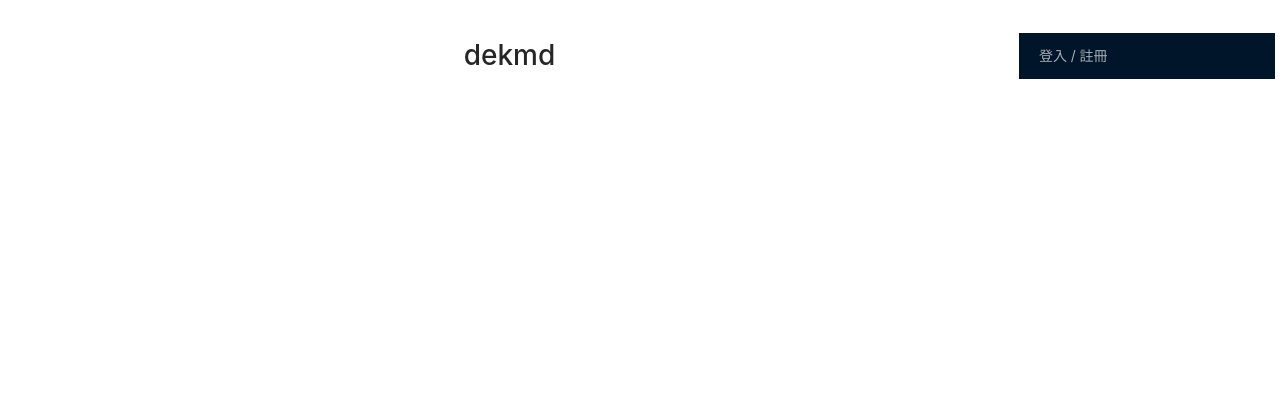
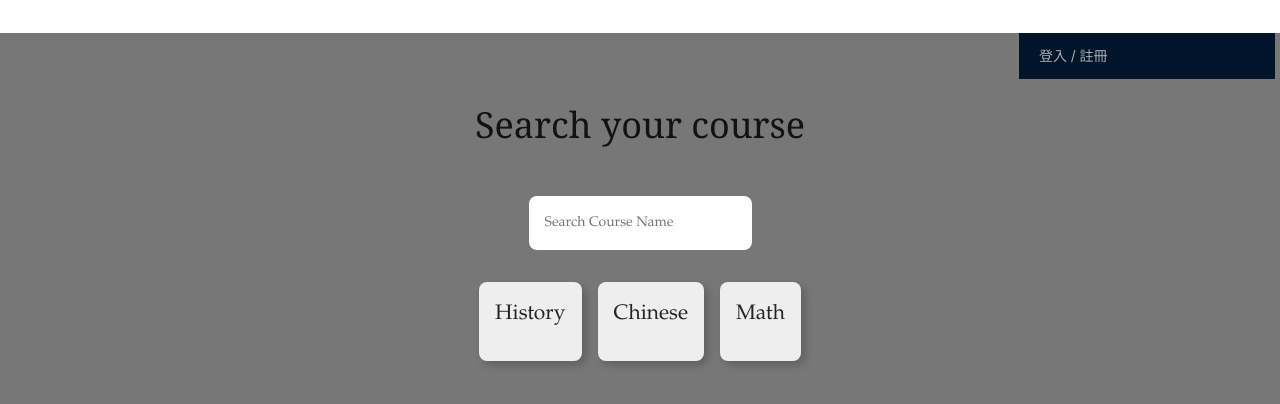
Before and after one commit to jeffery12697/WP_project, a React (Create React App) app in the folder frontend/: page / in a window 1280 px wide. Shown: the top 404 px of the page. Built offline with nearby package versions, Linux system fonts and the light colour scheme.

Commit message:
add search place

```diff
--- a/frontend/package.json
+++ b/frontend/package.json
@@ -13,6 +13,7 @@
     "react-dom": "^17.0.2",
     "react-router-dom": "^6.2.1",
     "react-scripts": "5.0.0",
+    "tachyons": "^4.12.0",
     "web-vitals": "^2.1.2"
   },
   "scripts": {
--- a/frontend/public/index.html
+++ b/frontend/public/index.html
@@ -24,6 +24,7 @@
       work correctly both with client-side routing and a non-root public URL.
       Learn how to configure a non-root public URL by running `npm run build`.
     -->
+    <link rel="stylesheet" href="https://unpkg.com/tachyons@4.12.0/css/tachyons.min.css"/>
     <title>React App</title>
   </head>
   <body>
--- a/frontend/src/App.js
+++ b/frontend/src/App.js
@@ -7,6 +7,7 @@ import { Button, Menu } from "antd"
 import { BrowserRouter as Router, Routes, Route } from "react-router-dom";
 import LoginPage from "./Container/LoginPage";
 import Navbar from "./Container/Navbar"
+import SearchCourse from "./Container/SearchCourse";
 
 import Cookie from "js.cookie";
 
@@ -22,20 +23,27 @@ function App() {
     <div className="App">
       <Button />
       <Router>
-        <>
         <div className="navbar">
           <Navbar memberName={memberName} isLogin={isLogin}
               setMemberName={setMemberName} setIsLogin={setIsLogin}
           />
         </div>
         <Routes>
-          <Route exact path="/" element={<h1>dekmd</h1>}/>
-          <Route path="/login"element={<LoginPage isLogin={isLogin} memberName={memberName} setMemberName={setMemberName} setIsLogin={setIsLogin}setMemberMail={setMemberMail} />}/>
+          <Route exact path="/" element={
+            <div className="tc bg-gray ma0 pa4 min-vh-100">
+            <SearchCourse />
+            </div>
+          }
+          />
+          <Route path="/login"element={
+            <div className="tc bg-gray ma0 pa4 min-vh-100">
+          <LoginPage isLogin={isLogin} memberName={memberName} setMemberName={setMemberName} setIsLogin={setIsLogin}setMemberMail={setMemberMail} />
+            </div>
+          }/>
           {/* <Route path="/login">
             <LoginPage isLogin={isLogin} memberName={memberName} setMemberName={setMemberName} setIsLogin={setIsLogin}setMemberMail={setMemberMail} />
           </Route> */}
         </Routes>
-        </>
       </Router>
     </div>
   );
--- /dev/null
+++ b/frontend/src/Components/Card.js
@@ -0,0 +1,14 @@
+import React from 'react';
+
+function Card({course}) {
+  return(
+    <div className="tc bg-light-gray dib br3 pa3 ma2 grow bw2 shadow-5">
+      <div>
+        <h2>{course.name}</h2>
+        <p>{course.email}</p>
+      </div>
+    </div>
+  );
+}
+
+export default Card;
--- /dev/null
+++ b/frontend/src/Components/CourseSearchList.js
@@ -0,0 +1,13 @@
+import React from 'react';
+import Card from './Card';
+
+function CourseSearchList({ filteredCourses }) {
+  const filtered = filteredCourses.map(course =>  <Card key={course.id} course={course} />);
+  return (
+    <div>
+      {filtered}
+    </div>
+  );
+}
+
+export default CourseSearchList;
--- /dev/null
+++ b/frontend/src/Components/Scroll.js
@@ -0,0 +1,11 @@
+import React from 'react';
+
+const Scroll = (props) => {
+  return(
+    <div style={{overflowY: 'scroll', height:'70vh'}}>
+      {props.children}
+    </div>
+  );
+}
+
+export default Scroll;
--- /dev/null
+++ b/frontend/src/Components/Search.js
@@ -0,0 +1,54 @@
+import React, { useState } from 'react';
+import Scroll from './Scroll';
+import CourseSearchList from './CourseSearchList';
+
+function Search({ details }) {
+
+  const [searchField, setSearchField] = useState("");
+
+  const filteredCourses = details.filter(
+    person => {
+      return (
+        person
+        .name
+        .toLowerCase()
+        .includes(searchField.toLowerCase()) ||
+        person
+        .teacher
+        .toLowerCase()
+        .includes(searchField.toLowerCase())
+      );
+    }
+  );
+
+  const handleChange = e => {
+    setSearchField(e.target.value);
+  };
+
+  function searchList() {
+    return (
+      <Scroll>
+        <CourseSearchList filteredCourses={filteredCourses} />
+      </Scroll>
+    );
+  }
+
+  return (
+    <section className="garamond">
+      <div className="navy georgia ma0 grow">
+        <h2 className="f2">Search your course</h2>
+      </div>
+      <div className="pa2">
+        <input
+          className="pa3 bb br3 grow b--none bg-lightest-white ma3"
+          type = "search"
+          placeholder = "Search Course Name"
+          onChange = {handleChange}
+        />
+      </div>
+      {searchList()}
+    </section>
+  );
+}
+
+export default Search;
--- /dev/null
+++ b/frontend/src/Container/SearchCourse.js
@@ -0,0 +1,14 @@
+import React from 'react';
+import Search from '../Components/Search'
+import testData from '../testData';
+
+
+function SearchCourse() {
+    return (
+      <div className="tc bg-balck ma0 pa4 min-vh-100">
+        <Search details={testData}/>
+      </div>
+    );
+  }
+
+  export default SearchCourse;
--- /dev/null
+++ b/frontend/src/testData.js
@@ -0,0 +1,19 @@
+const testData = [
+    {
+      id: 1,
+      name: "History",
+      teacher: "Amy",
+    },
+    {
+      id: 2,
+      name: "Chinese",
+      teacher: "Jeffery",
+    },
+    {
+      id: 3,
+      name: "Math",
+      teacher: "Evan",
+    }
+  ];
+
+  export default testData;
```
Also changed, not shown: 1 other file (tests, documents, lock files or other folders).
